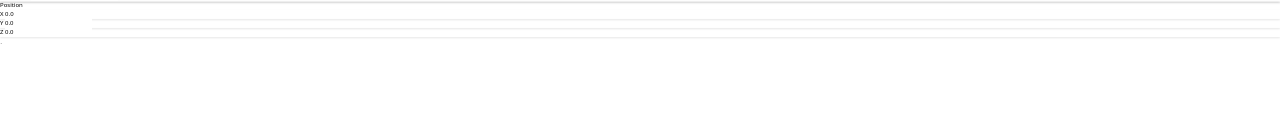
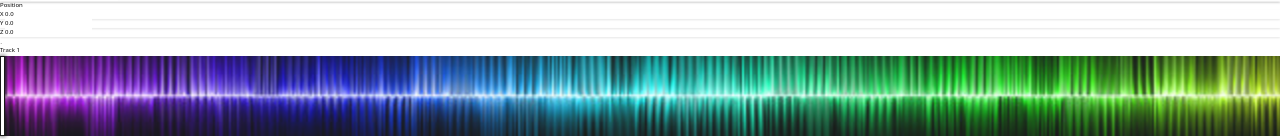
Before and after one commit to pritamdhar6468/cynapto-assignment, a React (Vite) app: page /editor in a window 1280 px wide. Shown: the part 684-823 px from the top of the page. Before the commit the page ends 800 px from the top, so only its background shows below. Built offline with nearby package versions, Linux system fonts and the light colour scheme; the HTML template or start-up script is replaced by a standard one.

Commit message:
made some major UI changes

```diff
--- a/src/index.css
+++ b/src/index.css
@@ -11,3 +11,43 @@
 .shadow1 {
   box-shadow: rgba(0, 0, 0, 0.1) 0px 1px 2px;
 }
+
+
+.slider2 {
+  -webkit-appearance: none;
+  width: 100%;
+  height: 80px;
+  background: #d3d3d300;
+  background-image: url('./assets/waveform.png');
+  object-fit: cover;
+  background-position: center;
+  outline: none;
+  opacity: 0.9;
+  -webkit-transition: .2s;
+  transition: opacity .2s;
+
+}
+
+.slider2:hover {
+  opacity: 1;
+}
+
+.slider2::-webkit-slider-thumb {
+  -webkit-appearance: none;
+  appearance: none;
+  width: 5px;
+  height: 80px;
+  background: #ffffff;
+  cursor: pointer;
+  border: 1px solid #000000;
+  box-shadow: 0 0 5px black;
+}
+
+.slider2::-moz-range-thumb {
+  width: 5px;
+  height: 80px;
+  background: #ffffff;
+  cursor: pointer;
+  border: 1px solid #000000;
+  box-shadow: 0 0 5px black;
+}
--- a/src/pages/Editor.jsx
+++ b/src/pages/Editor.jsx
@@ -11,6 +11,8 @@ import { BsUnlockFill } from "react-icons/bs";
 import { IoPlayCircleSharp, IoPauseCircleSharp } from "react-icons/io5";
 import { IoPlayForward } from "react-icons/io5";
 import { IoPlayBack } from "react-icons/io5";
+import wave from "../assets/waveform.png";
+
 const Editor = () => {
   const videoRef = useRef(null);
 
@@ -20,7 +22,6 @@ const Editor = () => {
   const [currentTime, setCurrentTime] = useState(0);
   const [duration, setDuration] = useState(0);
   const [pointerPosition, setPointerPosition] = useState(0);
-
 
   const togglePlayPause = () => {
     if (videoRef.current.paused) {
@@ -36,7 +37,6 @@ const Editor = () => {
   const updateTime = () => {
     setCurrentTime(videoRef.current.currentTime);
     updatePointerPosition();
-
   };
 
   // Function to handle video end
@@ -44,17 +44,17 @@ const Editor = () => {
     setIsPlaying(false);
     setCurrentTime(0);
     setPointerPosition(0);
-
   };
 
   // Function to handle seeking forward/backward
   const seek = (time) => {
     videoRef.current.currentTime += time;
     updatePointerPosition();
+  };
 
-  };
   const updatePointerPosition = () => {
-    const currentTimePercentage = (videoRef.current.currentTime / duration) * 100;
+    const currentTimePercentage =
+      (videoRef.current.currentTime / duration) * 100;
     setPointerPosition(currentTimePercentage);
   };
 
@@ -69,12 +69,22 @@ const Editor = () => {
   };
 
   const handleInputChange = (e) => {
-  const timeInSeconds = parseFloat(e.target.value);
-  if (!isNaN(timeInSeconds) && timeInSeconds >= 0 && timeInSeconds <= duration) {
-    videoRef.current.currentTime = timeInSeconds;
-    updatePointerPosition();
-  }
-};
+    const timeInSeconds = parseFloat(e.target.value);
+    if (
+      !isNaN(timeInSeconds) &&
+      timeInSeconds >= 0 &&
+      timeInSeconds <= duration
+    ) {
+      videoRef.current.currentTime = timeInSeconds;
+      updatePointerPosition();
+    }
+  };
+
+  const handleSliderChange = (e) => {
+    const newTime = (e.target.value / 100) * duration;
+    videoRef.current.currentTime = newTime;
+    setPointerPosition(e.target.value);
+  };
 
   // Effect to set video duration and listen to time update
   useEffect(() => {
@@ -100,13 +110,6 @@ const Editor = () => {
         <Properties />
       </div>
       <div className="bottom bg-white h-[35vh] ">
-        {/* <HiOutlineZoomIn className="w-8 h-8" />
-        <HiOutlineZoomOut className="w-8 h-8" />
-        <HiOutlineScissors className="w-8 h-8" />
-        <FaCopy className="w-8 h-8" />
-        <FaMousePointer className="w-8 h-8" />
-        <FaEye className="w-8 h-8" />
-        <BsUnlockFill className="w-8 h-8" /> */}
         <div className="flex justify-center">
           <button onClick={() => seek(-10)}>
             <IoPlayBack className="w-16 h-16" />
@@ -123,6 +126,27 @@ const Editor = () => {
             <IoPlayForward className="w-16 h-16" />
           </button>
         </div>
+
+        <div className="flex w-full border border-[#0000005c] shadow-lg">
+          <div className="h-[8rem] flex w-60">
+            <div className="flex justify-center w-full h-full items-center">
+              <span className="text-[1.5rem] font-bold">Track 1</span>
+            </div>{" "}
+            <span className="h-full flex flex-col justify-between p-3"><FaEye className="w-8 h-8"/><BsUnlockFill className="w-8 h-8"/></span>
+          </div>
+          <div className="flex w-full relative justify-center items-center">
+            <input
+              type="range"
+              min="0"
+              max="100"
+              step="1"
+              value={pointerPosition}
+              onChange={handleSliderChange}
+              className="w-3/4 slider2 z-50"
+            />
+            {/* <img className="absolute h-[10rem]" src={wave} alt="" /> */}
+          </div>
+        </div>
       </div>
     </div>
   );
```
Also changed, not shown: src/assets/waveform.png (added).
